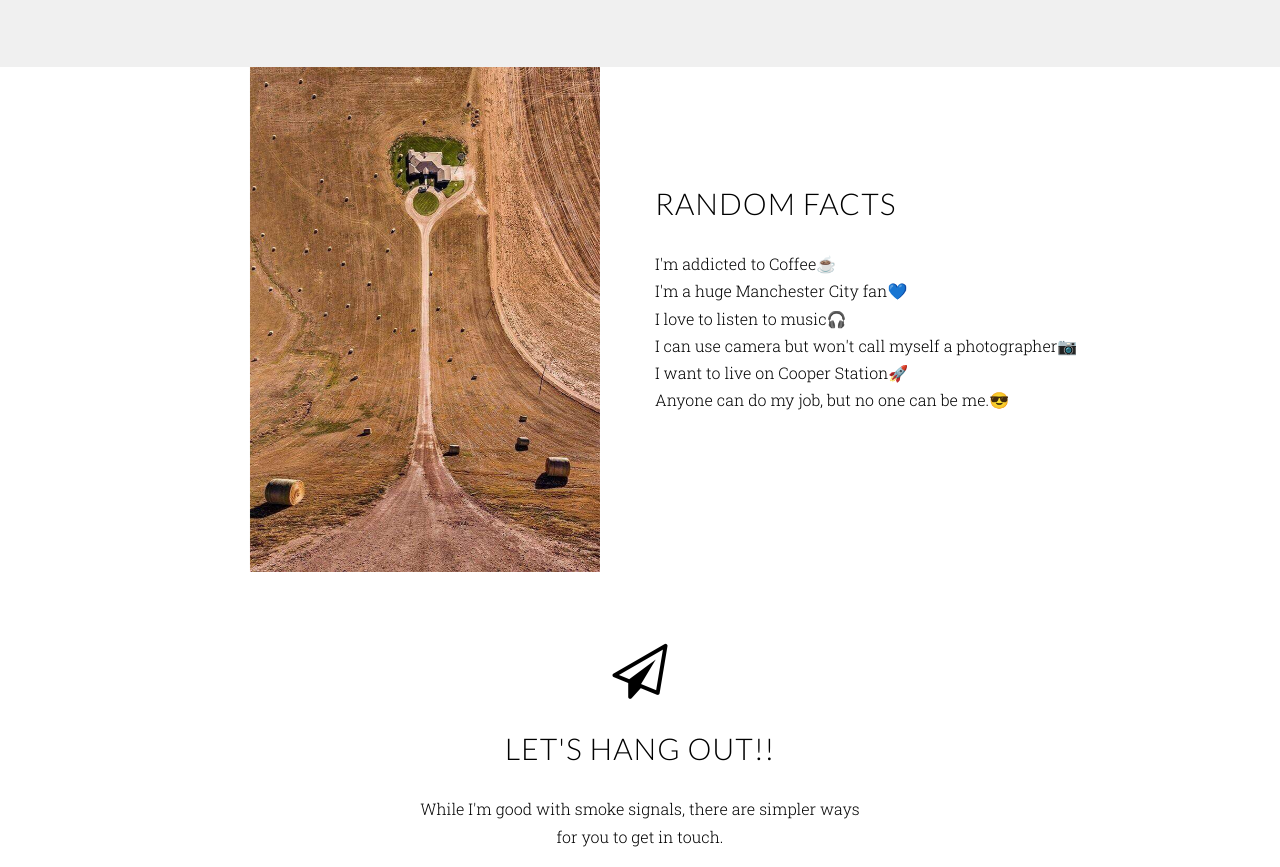
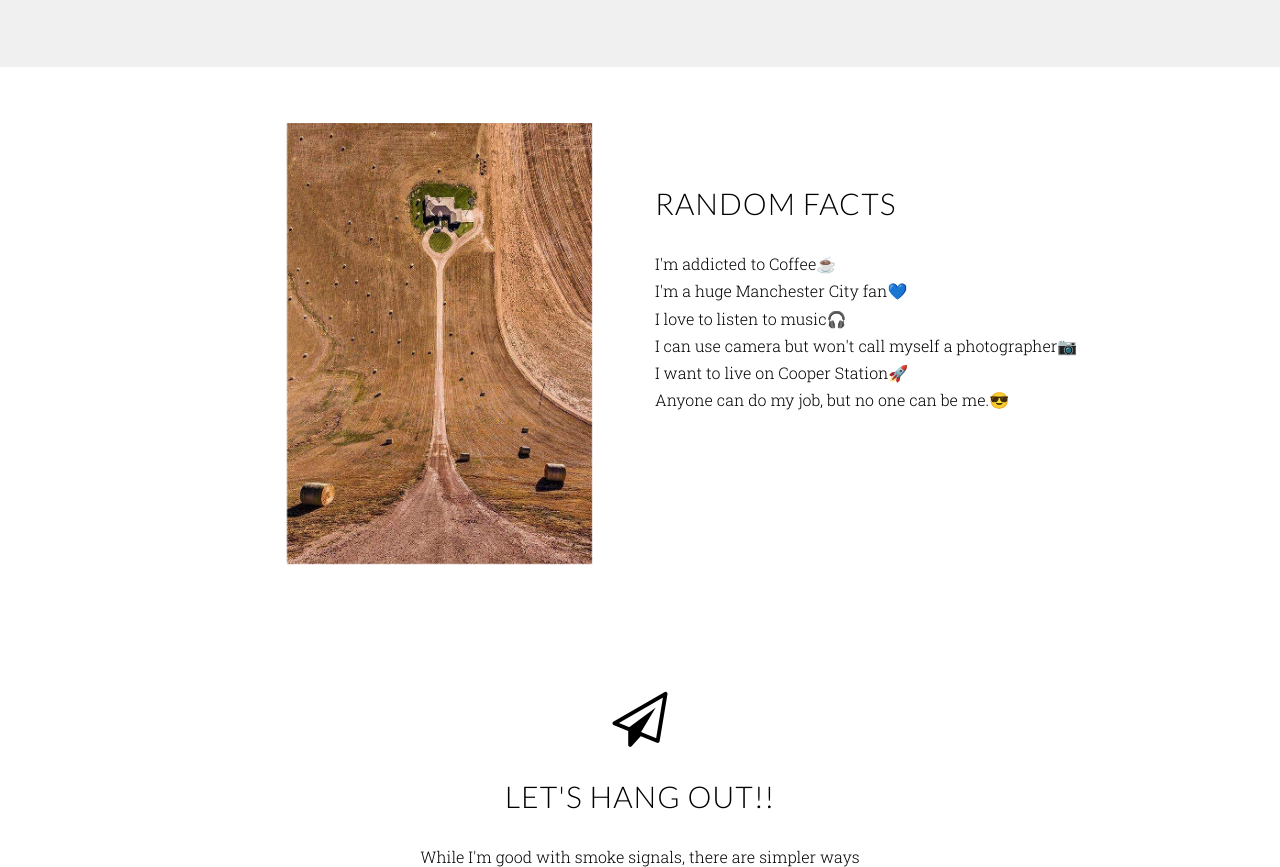
Before and after one commit to Shreyans121/Shreyans121.github.io, a plain HTML site: page index.html in a window 1280 px wide. Shown: the part 3483-4350 px from the top of the page. Drawn offline with nearby package versions, Linux system fonts and the light colour scheme.

Commit message:
cooper-station

```diff
--- a/css/styles.css
+++ b/css/styles.css
@@ -797,14 +797,14 @@ img#incampus-logo {
 
 /* ======= facts ======= */
 
+.imgRandFact {
+    width: 380px;
+    padding: 15% 10%;
+}
+
 #fact-content{
     padding-top: 120px;
     padding-bottom: px;
-}
-
-#facts img {
-    width: 350px;
-    height: auto;
 }
 
 #facts p {
--- a/index.html
+++ b/index.html
@@ -203,7 +203,7 @@
                           </div>
                         <div class="col-md-4">
                         <div>
-                            <img src="img/cooperstation.jpg" alt="cooperstation" align="left">
+                            <img class="imgRandFact" src="img/cooperstation.jpg" alt="cooperstation" align="left">
                         </div>
                       </div>
                         <div class="col-md-6" id="fact-content" style="text-align: left">
@@ -228,8 +228,7 @@
                     <div class="col-md-10 col-md-offset-1 text-center">
                         <div class="email-icon"><i class="fa fa-paper-plane-o wp6"></i></div>
                         <h2>Let's hang out!!</h2>
-                        <p>While I'm good with smoke signals, there are simpler ways for you to get
-in touch.</p>
+                        <p>While I'm good with smoke signals, there are simpler ways for you to get in touch.</p>
                         <p style="margin-top:40px;">
                             <a id="email-button" href="mailto:jainshreyans121@gmail.com" target="_blank">Say Hello</a>
                         </p>
@@ -282,7 +281,6 @@ in touch.</p>
         <script src="js/jquery.waypoints.min.js"></script>
         <script src="js/modernizr.js"></script>
         <script src="js/custom.js"></script>
-        <script>
 </body>
 
 </html>
```
